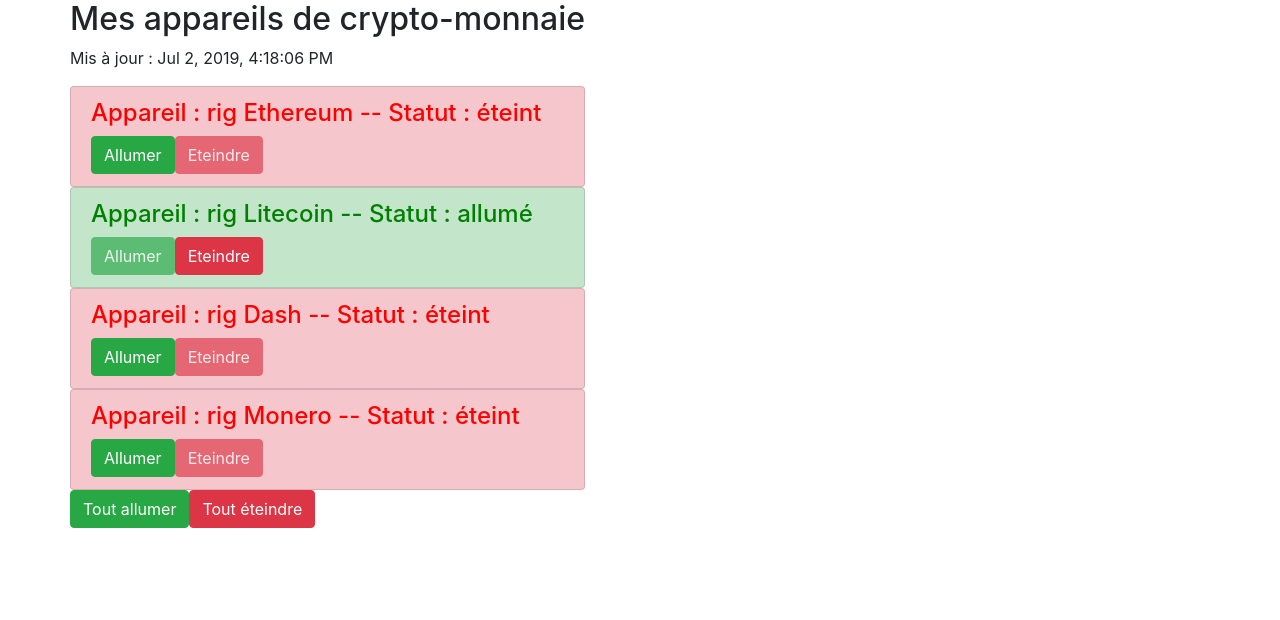
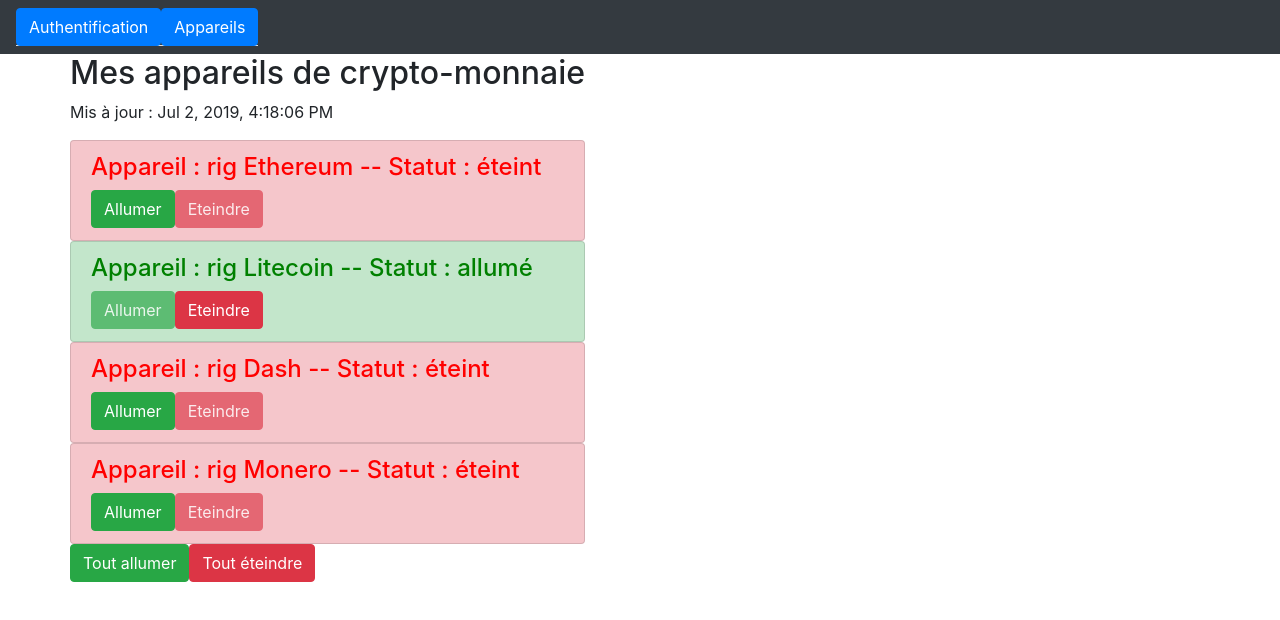
Before and after one commit to CarloBerni/anguRoom, an Angular app in the folder little-course/: page / in a window 1280 px wide. Shown: the top 620 px of the page. Built offline with nearby package versions, Linux system fonts and the light colour scheme.

Commit message:
last add navbar bootstrap

```diff
--- a/little-course/src/app/app.component.html
+++ b/little-course/src/app/app.component.html
@@ -1,5 +1,15 @@
+<nav class="navbar navbar-dark bg-dark">
+  <ul class="nav nav-tabs">
+    <li routerLinkActive="active" class="nav-item">
+      <a routerLink="auth" class="btn btn-primary">Authentification</a>
+    </li>
+    <li routerLinkActive="active" class="nav-item">
+      <a routerLink="appareils" class="btn btn-primary">Appareils</a>
+    </li>
+  </ul>
+</nav>
 <div class="container">
   <div class="row">
-      <app-appareil-view></app-appareil-view>
+    <router-outlet></router-outlet>
   </div>
 </div>
--- a/little-course/src/app/app.component.ts
+++ b/little-course/src/app/app.component.ts
@@ -1,4 +1,4 @@
-import { Component, OnInit } from "@angular/core";
+import { Component } from "@angular/core";
 
 @Component({
   selector: "app-root",
--- a/little-course/src/app/app.module.ts
+++ b/little-course/src/app/app.module.ts
@@ -10,6 +10,13 @@
 import { AppareilService } from './services/appareil.service';
 import { AuthComponent } from './auth/auth.component';
 import { AppareilViewComponent } from './appareil-view/appareil-view.component';
+import { RouterModule, Routes } from '@angular/router';
+
+const appRoutes: Routes = [
+  { path: 'appareils', component: AppareilViewComponent },
+  { path: 'auth', component: AuthComponent },
+  { path: '', component: AppareilViewComponent }
+];
 
 @NgModule({
   declarations: [
@@ -22,7 +29,8 @@
   imports: [
     BrowserModule,
     AppRoutingModule,
-    FormsModule
+    FormsModule,
+    RouterModule.forRoot(appRoutes)
   ],
   providers: [
     AppareilService
```
Also changed, not shown: little-course/src/app/appareil/appareil.component.html (+19 -7 lines).
